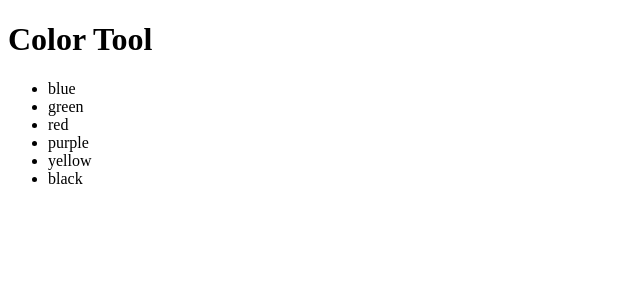
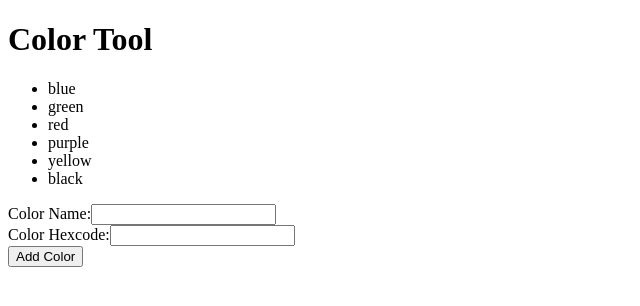
Before and after one commit to t4d-classes/react_10202021, a React (Create React App) app in the folder demo-app/: page / in a window 1280 px wide. Shown: the top 306 px of the page, without its empty margins (0-640 px from the left). Built offline with nearby package versions, Linux system fonts and the light colour scheme.

Commit message:
add color form

```diff
--- a/demo-app/src/components/ColorTool.js
+++ b/demo-app/src/components/ColorTool.js
@@ -1,13 +1,28 @@
-export const ColorTool = () => {
+import { useState } from 'react';
 
-  const colors = [
-    { id: 1, name: 'blue' },
-    { id: 2, name: 'green' },
-    { id: 3, name: 'red' },
-    { id: 4, name: 'purple' },
-    { id: 5, name: 'yellow' },
-    { id: 6, name: 'black' },
-  ];
+export const ColorTool = (props) => {
+
+  // array destructuring
+  const [
+    colorForm, // current state data
+    setColorForm, // update the state data, and re-render
+  ] = useState({
+    name: '', hexcode: '' // initial state data
+  });
+
+  const change = e => {
+
+    setColorForm({
+      // ... is the object spread operator ES2015
+      ...colorForm, // copy the properties from the current state object
+
+      // computed property
+      [ e.target.name ]: e.target.value, // update the field we were typing in
+    });
+
+  };
+
+  console.log(colorForm);
 
   return (
     <>
@@ -16,9 +31,20 @@ export const ColorTool = () => {
         <h1 className="page-header">Color Tool</h1>
       </header>
       <ul>
-        {colors.map(color =>
+        {props.colors.map(color =>
           <li key={color.id}>{color.name}</li>)}
       </ul>
+      <form>
+        <label>
+          Color Name:
+          <input type="text" name="name" value={colorForm.name} onChange={change} />
+        </label>
+        <div>
+          <label htmlFor="hexcode-input">Color Hexcode:</label>
+          <input id="hexcode-input" type="text" name="hexcode" value={colorForm.hexcode} onChange={change} />
+        </div>
+        <button type="button">Add Color</button>
+      </form>
     </>
   );
 
--- a/demo-app/src/index.js
+++ b/demo-app/src/index.js
@@ -3,9 +3,17 @@ import { render } from 'react-dom';
 // import { HelloWorld } from './components/HelloWorld';
 import { ColorTool } from './components/ColorTool';
 
+const colorList = [
+  { id: 1, name: 'blue', hexcode: '0000ff' },
+  { id: 2, name: 'green', hexcode: '0000ff' },
+  { id: 3, name: 'red', hexcode: '0000ff' },
+  { id: 4, name: 'purple', hexcode: '0000ff' },
+  { id: 5, name: 'yellow', hexcode: '0000ff' },
+  { id: 6, name: 'black', hexcode: '0000ff' },
+];
 
 render(
   // React.createElement(ColorTool);
-  <ColorTool />,
+  <><ColorTool colors={colorList} /></>,
   document.querySelector('#root'),
 );
```
Also changed, not shown: demo-app/exercises/exercise-4.md (added, +7 -0 lines).
